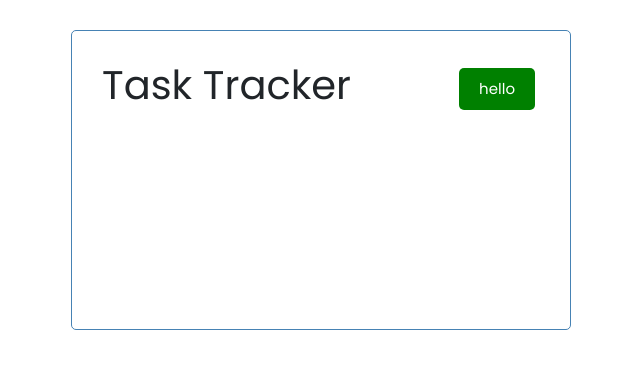
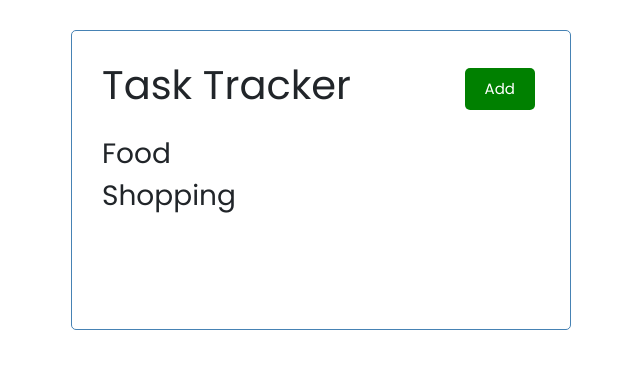
Before and after one commit to Mwong228/React-TaskTracker, a React (Create React App) app: page / in a window 1280 px wide. Shown: the top 368 px of the page, without its empty margins (319-959 px from the left). Built offline with nearby package versions, Linux system fonts and the light colour scheme.

Commit message:
implemented list of tasks

```diff
--- a/src/App.js
+++ b/src/App.js
@@ -1,4 +1,5 @@
 import Header from './components/Header'
+import Task from './components/Task'
 
 
 function App() {
@@ -6,6 +7,7 @@
   return (
     <div className="container">
       <Header/>
+      <Task/>
     </div>
   );
 }
--- a/src/components/Button.js
+++ b/src/components/Button.js
@@ -19,6 +19,7 @@
 Button.prototype = {
     text: PropTypes.string,
     color: PropTypes.string,
+    onClick: PropTypes.func,
 }
 
 export default Button
--- a/src/components/Header.js
+++ b/src/components/Header.js
@@ -3,14 +3,14 @@
 
 const Header = ({title}) => {
 
-    const onClick = () => {
+    function onClick (){
         console.log('Click')
     }
 
     return (
         <header className='header'>
             <h1>{title}</h1>
-            <Button color='green' text='hello'onClick={onClick}/>
+            <Button color='green' text='Add'onClick={onClick}/>
         </header>
     )
 }
--- /dev/null
+++ b/src/components/Task.js
@@ -0,0 +1,27 @@
+import {useState } from 'react'
+
+const Task = () => {
+    const [tasks, setTasks] = useState([
+        {
+            id: 1,
+            text: 'Food',
+            day: '02/20/2021',
+            reminder: false
+        },
+        {
+            id: 2,
+            text: 'Shopping',
+            day: '05/25/2021',
+            reminder: false
+        }
+    ])
+    return (
+        <>
+            {tasks.map(task => (
+            <h3 key={task.id}>{task.text}</h3>
+            ))}
+        </>
+    )
+}
+
+export default Task
```
